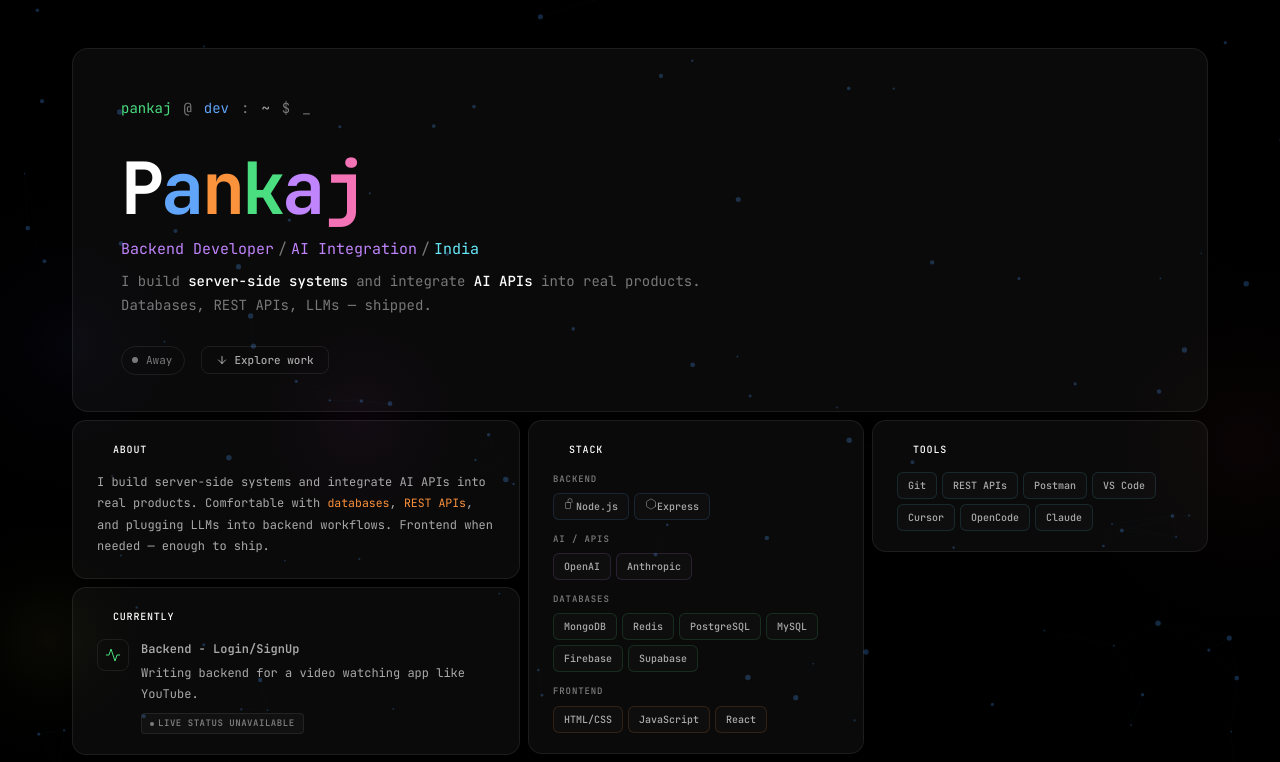
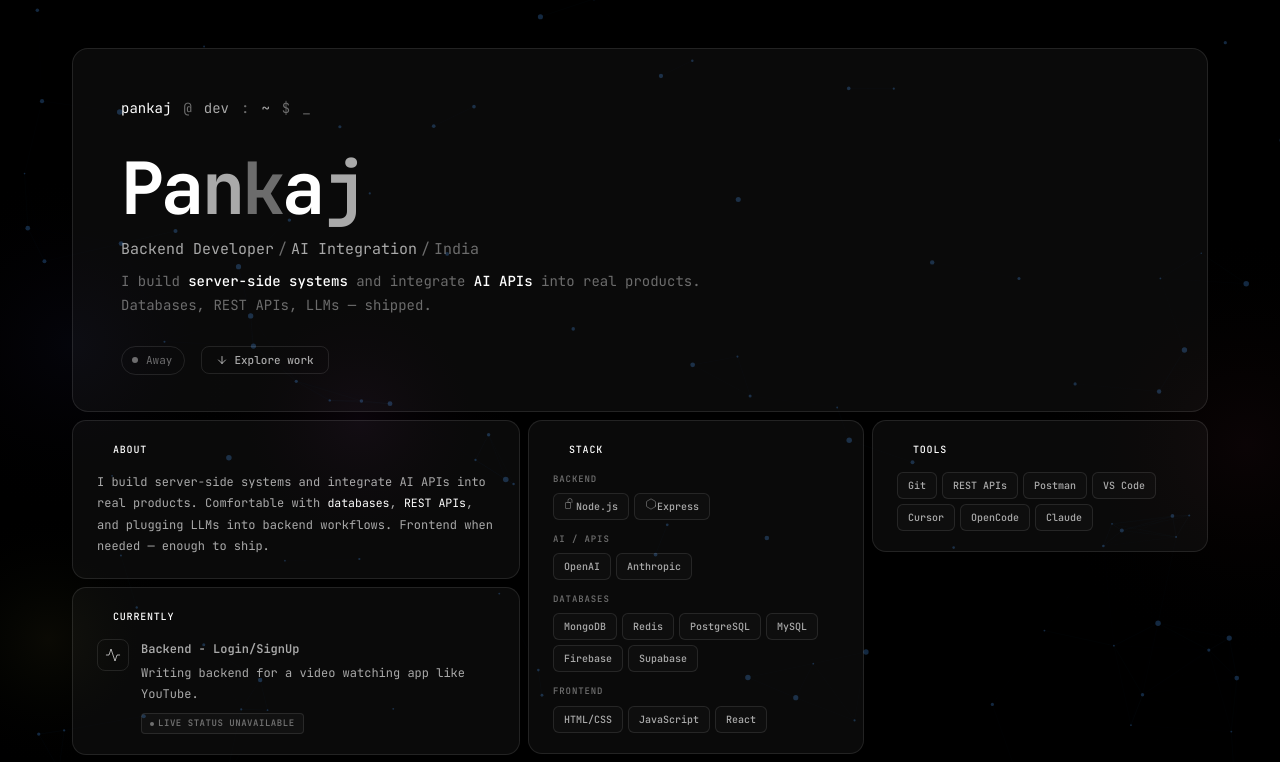
Before and after one commit to pankaj-q/About_me, a React (Vite) app in the folder client/: page / in a window 1280 px wide. Shown: the top 762 px of the page. Built offline with nearby package versions, Linux system fonts and the light colour scheme; no server answers.

Commit message:
Font Color Changes

```diff
--- a/client/src/App.css
+++ b/client/src/App.css
@@ -5,19 +5,11 @@
   --bg: #000000;
   --surface: rgba(255,255,255,0.04);
   --surface-hover: rgba(255,255,255,0.07);
-  --border: rgba(255,255,255,0.08);
-  --border-hover: rgba(255,255,255,0.15);
+  --border: rgba(255,255,255,0.10);
+  --border-hover: rgba(255,255,255,0.20);
   --text: #ffffff;
-  --text-dim: rgba(255,255,255,0.45);
+  --text-dim: rgba(255,255,255,0.40);
   --text-mid: rgba(255,255,255,0.65);
-  --blue: #60a5fa;
-  --green: #4ade80;
-  --orange: #fb923c;
-  --purple: #c084fc;
-  --cyan: #67e8f9;
-  --pink: #f472b6;
-  --red: #f87171;
-  --yellow: #facc15;
 }
 
 html { scroll-behavior: smooth; }
@@ -68,9 +60,9 @@ body {
   user-select: none;
 }
 
-.hero-line-user { color: var(--green); }
+.hero-line-user { color: var(--text); }
 .hero-line-at { color: var(--text-dim); }
-.hero-line-host { color: var(--blue); }
+.hero-line-host { color: var(--text-mid); }
 .hero-line-path { color: var(--text-mid); }
 .hero-line-dollar { color: var(--text-dim); }
 
@@ -89,11 +81,11 @@ body {
 }
 
 .hero-name span:nth-child(1) { animation-delay: 0.02s; color: var(--text); }
-.hero-name span:nth-child(2) { animation-delay: 0.06s; color: var(--blue); }
-.hero-name span:nth-child(3) { animation-delay: 0.10s; color: var(--orange); }
-.hero-name span:nth-child(4) { animation-delay: 0.14s; color: var(--green); }
-.hero-name span:nth-child(5) { animation-delay: 0.18s; color: var(--purple); }
-.hero-name span:nth-child(6) { animation-delay: 0.22s; color: var(--pink); }
+.hero-name span:nth-child(2) { animation-delay: 0.06s; color: var(--text); }
+.hero-name span:nth-child(3) { animation-delay: 0.10s; color: var(--text-mid); }
+.hero-name span:nth-child(4) { animation-delay: 0.14s; color: var(--text-dim); }
+.hero-name span:nth-child(5) { animation-delay: 0.18s; color: var(--text); }
+.hero-name span:nth-child(6) { animation-delay: 0.22s; color: var(--text-mid); }
 
 @keyframes charPop {
   from { opacity: 0; transform: translateY(10px) scale(0.9); filter: blur(3px); }
@@ -107,7 +99,7 @@ body {
 }
 
 .hero-title-code {
-  color: var(--purple);
+  color: var(--text-mid);
 }
 
 .hero-title-slash {
@@ -116,7 +108,7 @@ body {
 }
 
 .hero-title-loc {
-  color: var(--cyan);
+  color: var(--text-dim);
 }
 
 .hero-tagline {
@@ -153,9 +145,9 @@ body {
 }
 
 .hero-live--active {
-  color: var(--green);
-  border-color: rgba(74, 222, 128, 0.2);
-  background: rgba(74, 222, 128, 0.06);
+  color: var(--text);
+  border-color: var(--border-hover);
+  background: var(--surface-hover);
 }
 
 .hero-live--inactive {
@@ -260,12 +252,12 @@ body {
   flex-shrink: 0;
 }
 
-.panel-indicator--blue { background: var(--blue); }
-.panel-indicator--green { background: var(--green); }
-.panel-indicator--orange { background: var(--orange); }
-.panel-indicator--purple { background: var(--purple); }
-.panel-indicator--cyan { background: var(--cyan); }
-.panel-indicator--pink { background: var(--pink); }
+.panel-indicator--blue { background: var(--text-mid); }
+.panel-indicator--green { background: var(--text); }
+.panel-indicator--orange { background: var(--text-mid); }
+.panel-indicator--purple { background: var(--text-dim); }
+.panel-indicator--cyan { background: var(--text); }
+.panel-indicator--pink { background: var(--text-mid); }
 
 .panel-label {
   font-size: 10px;
@@ -274,12 +266,12 @@ body {
   letter-spacing: 0.08em;
 }
 
-.panel-label--blue { color: var(--blue); }
-.panel-label--green { color: var(--green); }
-.panel-label--orange { color: var(--orange); }
-.panel-label--purple { color: var(--purple); }
-.panel-label--cyan { color: var(--cyan); }
-.panel-label--pink { color: var(--pink); }
+.panel-label--blue { color: var(--text-mid); }
+.panel-label--green { color: var(--text); }
+.panel-label--orange { color: var(--text-mid); }
+.panel-label--purple { color: var(--text-dim); }
+.panel-label--cyan { color: var(--text); }
+.panel-label--pink { color: var(--text-mid); }
 
 .panel p {
   font-size: 12px;
@@ -295,7 +287,7 @@ body {
 }
 
 .about-text code {
-  color: var(--orange);
+  color: var(--text);
   font-family: var(--font);
   font-size: 11.5px;
 }
@@ -316,7 +308,7 @@ body {
   display: flex;
   align-items: center;
   justify-content: center;
-  color: var(--green);
+  color: var(--text-mid);
 }
 
 .activity-body {
@@ -351,9 +343,9 @@ body {
 }
 
 .activity-badge--live {
-  color: var(--green);
-  background: rgba(74, 222, 128, 0.08);
-  border: 1px solid rgba(74, 222, 128, 0.15);
+  color: var(--text);
+  background: var(--surface-hover);
+  border: 1px solid var(--border-hover);
 }
 
 .activity-badge--away {
@@ -407,20 +399,20 @@ body {
   background: var(--surface-hover);
 }
 
-.pill--backend { border-color: rgba(96, 165, 250, 0.15); }
-.pill--backend:hover { border-color: rgba(96, 165, 250, 0.4); color: var(--blue); }
+.pill--backend { border-color: var(--border); }
+.pill--backend:hover { border-color: var(--border-hover); color: var(--text); }
 
-.pill--ai { border-color: rgba(192, 132, 252, 0.15); }
-.pill--ai:hover { border-color: rgba(192, 132, 252, 0.4); color: var(--purple); }
+.pill--ai { border-color: var(--border); }
+.pill--ai:hover { border-color: var(--border-hover); color: var(--text); }
 
-.pill--db { border-color: rgba(74, 222, 128, 0.15); }
-.pill--db:hover { border-color: rgba(74, 222, 128, 0.4); color: var(--green); }
+.pill--db { border-color: var(--border); }
+.pill--db:hover { border-color: var(--border-hover); color: var(--text); }
 
-.pill--frontend { border-color: rgba(251, 146, 60, 0.15); }
-.pill--frontend:hover { border-color: rgba(251, 146, 60, 0.4); color: var(--orange); }
+.pill--frontend { border-color: var(--border); }
+.pill--frontend:hover { border-color: var(--border-hover); color: var(--text); }
 
-.pill--tool { border-color: rgba(103, 232, 249, 0.12); }
-.pill--tool:hover { border-color: rgba(103, 232, 249, 0.35); color: var(--cyan); }
+.pill--tool { border-color: var(--border); }
+.pill--tool:hover { border-color: var(--border-hover); color: var(--text); }
 
 .pill svg {
   color: var(--text-dim);
@@ -532,8 +524,8 @@ body {
 }
 
 .project-link:hover {
-  color: var(--blue);
-  background: rgba(96,165,250,0.08);
+  color: var(--text);
+  background: var(--surface-hover);
 }
 
 .project-link svg {
@@ -643,7 +635,7 @@ body {
 }
 
 .footer-link:hover svg {
-  color: var(--blue);
+  color: var(--text);
 }
 
 .footer-brand {
```
Also changed, not shown: 1 other file (tests, documents, lock files or other folders).
